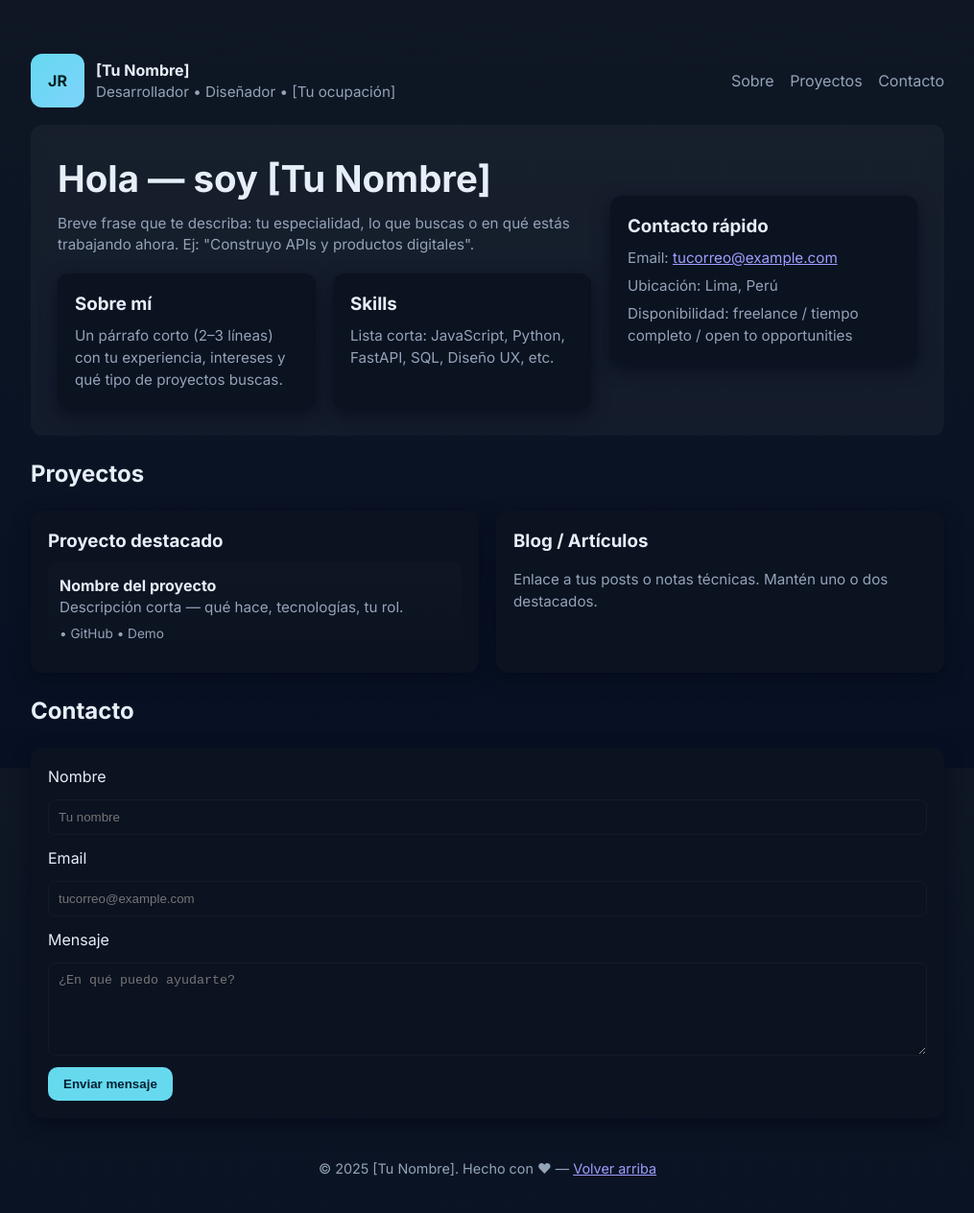
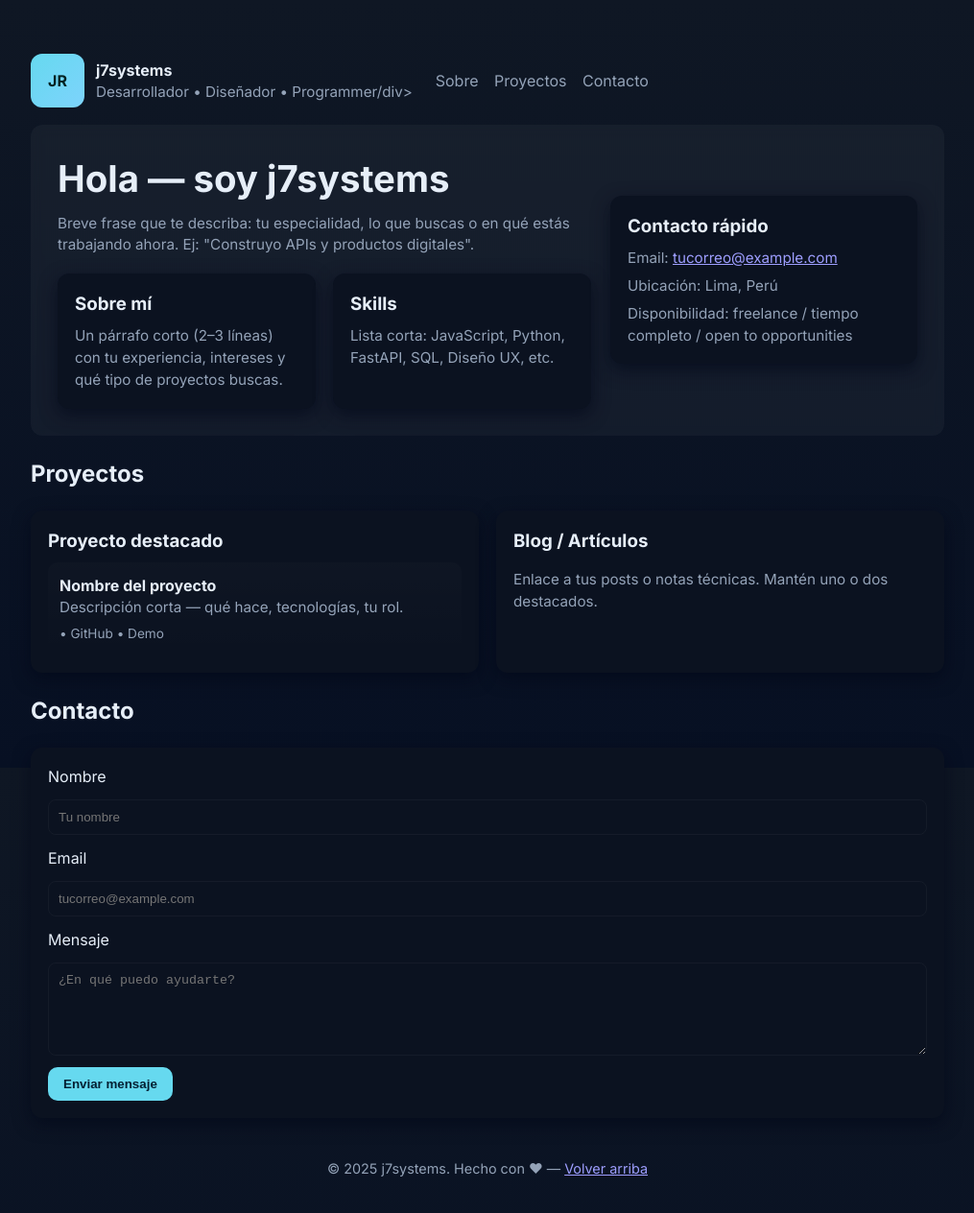
Before and after one commit to Joel-Revilla/j7systems, a plain HTML site: page index.html in a window 1280 px wide. Shown: the whole page at 96% size, without its empty margins (132-1147 px from the left). Drawn offline with Linux system fonts and the light colour scheme.

Commit message:
Update personal references to j7systems

```diff
--- a/index.html
+++ b/index.html
@@ -5,7 +5,7 @@
   <meta name="viewport" content="width=device-width, initial-scale=1">
   <meta name="description" content="Página personal de j7systems — sobre mí, proyectos y contacto">
   <meta name="author" content="j7systems">
-  <title>[Tu Nombre] — Página personal</title>
+  <title>j7systems — Página personal</title>
 
   <!-- Open Graph (mejora el compartir en redes) -->
   <meta property="og:title" content="j7systems — Página personal">
@@ -76,8 +76,8 @@
       <div class="brand">
         <div class="avatar" aria-hidden="true">JR</div>
         <div>
-          <div style="font-weight:700">[Tu Nombre]</div>
-          <div class="muted">Desarrollador • Diseñador • [Tu ocupación]</div>
+          <div style="font-weight:700">j7systems</div>
+          <div class="muted">Desarrollador • Diseñador • Programmer/div>
         </div>
       </div>
       <nav aria-label="Navegación principal">
@@ -90,7 +90,7 @@
     <main>
       <section class="hero" id="inicio">
         <div>
-          <h1>Hola — soy [Tu Nombre]</h1>
+          <h1>Hola — soy j7systems</h1>
           <p class="muted">Breve frase que te describa: tu especialidad, lo que buscas o en qué estás trabajando ahora. Ej: "Construyo APIs y productos digitales".</p>
 
           <div class="grid">
@@ -154,7 +154,7 @@
     </main>
 
     <footer>
-      <div>© <span id="year"></span> [Tu Nombre]. Hecho con ♥ — <a href="#inicio">Volver arriba</a></div>
+      <div>© <span id="year"></span> j7systems. Hecho con ♥ — <a href="#inicio">Volver arriba</a></div>
     </footer>
   </div>
 
```
